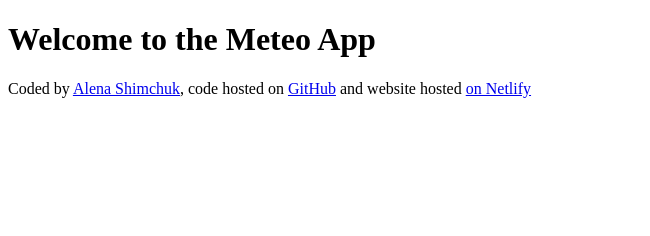
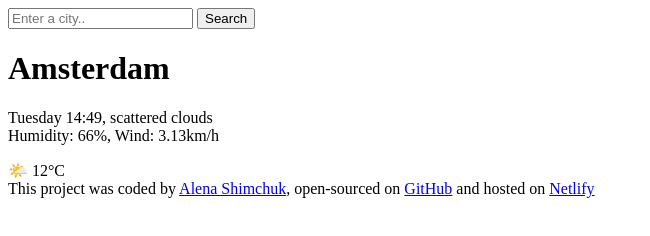
Before and after one commit to alyshim/forecast, a plain HTML site: page index.html in a window 1280 px wide. Shown: the whole page, without its empty margins (0-650 px from the left). Drawn offline with Linux system fonts and the light colour scheme.

Commit message:
added HTML

```diff
--- a/index.html
+++ b/index.html
@@ -6,15 +6,32 @@
     <title>Meteo App</title>
   </head>
   <body>
-    <h1>Welcome to the Meteo App</h1>
+    <header>
+      <form>
+        <input type="search" placeholder="Enter a city.." required />
+        <input type="submit" value="Search" />
+      </form>
+    </header>
+    <main>
+      <div>
+        <h1>Amsterdam</h1>
+        <p>
+          Tuesday 14:49, scattered clouds
+          <br />
+          Humidity: 66%, Wind: 3.13km/h
+        </p>
+      </div>
+      <div>🌤️ 12°C</div>
+    </main>
+
     <footer>
-      Coded by
+      This project was coded by
       <a href="https://github.com/alyshim" target="_blank"> Alena Shimchuk</a>,
-      code hosted on
+      open-sourced on
       <a href="https://github.com/alyshim/forecast" target="_blank">GitHub</a>
-      and website hosted
+      and hosted on
       <a href="https://awesome-forecast.netlify.app/" target="_blank"
-        >on Netlify</a
+        >Netlify</a
       >
     </footer>
   </body>
```
